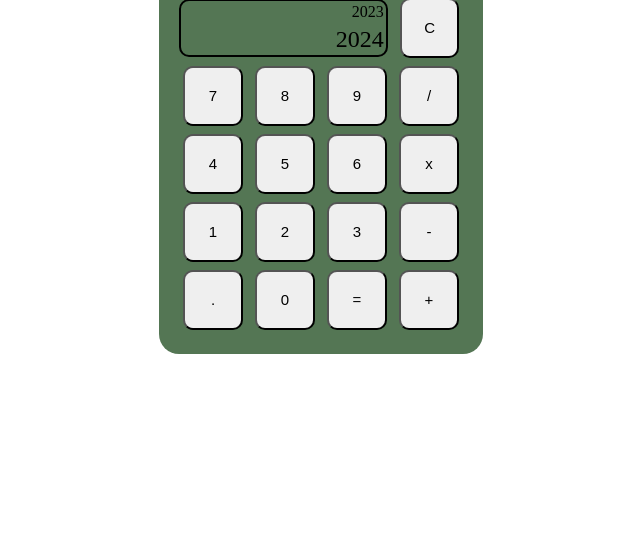
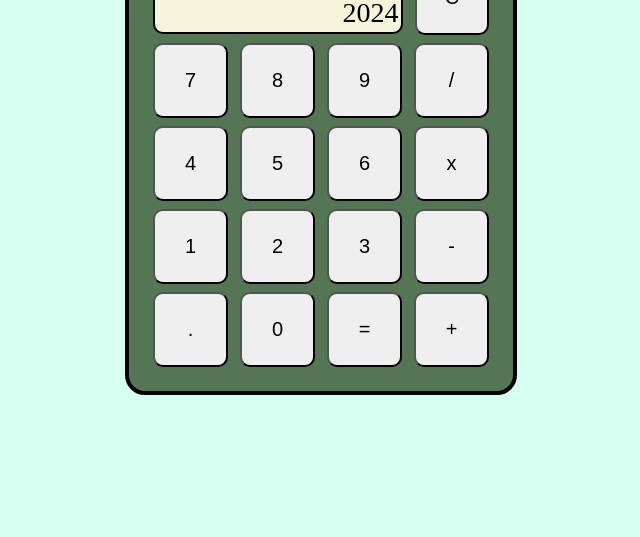
Before and after one commit to YorNitsuga/odin-calculator, a plain HTML site: page index.html in a window 1280 px wide. Shown: the part 263-800 px from the top of the page, without its empty margins (319-959 px from the left). Drawn offline with Linux system fonts and the light colour scheme.

Commit message:
Fix styling in screen and size of buttons

```diff
--- a/style.css
+++ b/style.css
@@ -12,12 +12,14 @@ body {
     width: 100vw;
     height: 100vh;
     overflow: hidden;
+    background-color: rgba(127, 255, 212, 0.31);
 }
 
 .calculator-app {
     background-color: rgb(84, 118, 84);
     padding: 20px;
     border-radius: 20px;
+    border: 4px solid black;
 }
 
 h1 {
@@ -30,10 +32,10 @@ h1 {
     border-radius: 10px;
     padding: 16px;
     margin: 4px;
-    width: 60px;
-    height: 60px;
+    width: 75px;
+    height: 75px;
     font-weight: 400;
-    font-size: 15px;
+    font-size: 20px;
     cursor: pointer;
 }
 
@@ -42,26 +44,30 @@ h1 {
     justify-content: center;
     align-items: center;
     flex-direction: row;
-    width: 284px;
+    width: 344px;
 }
 
 #screen {
-    width: 220px;
+    width: 256px;
     border: 2px solid black;
-    height: 58px;
+    height: 73px;
     border-radius: 10px;
     margin-right: 8px;
+    margin-left: 4px;
     display: flex;
     flex-direction: column;
     align-items: flex-end;
+    background-color: beige;
 }
 
 .previous {
-    font-size: 16px;
+    font-size: 22px;
     padding: 2.5px;
+    color: rgb(89, 86, 86);
 }
 
 .current {
-    font-size: 24px;
+    font-size: 28px;
     padding: 2.5px;
+    color: rgb(0, 0, 0);
 }
```
